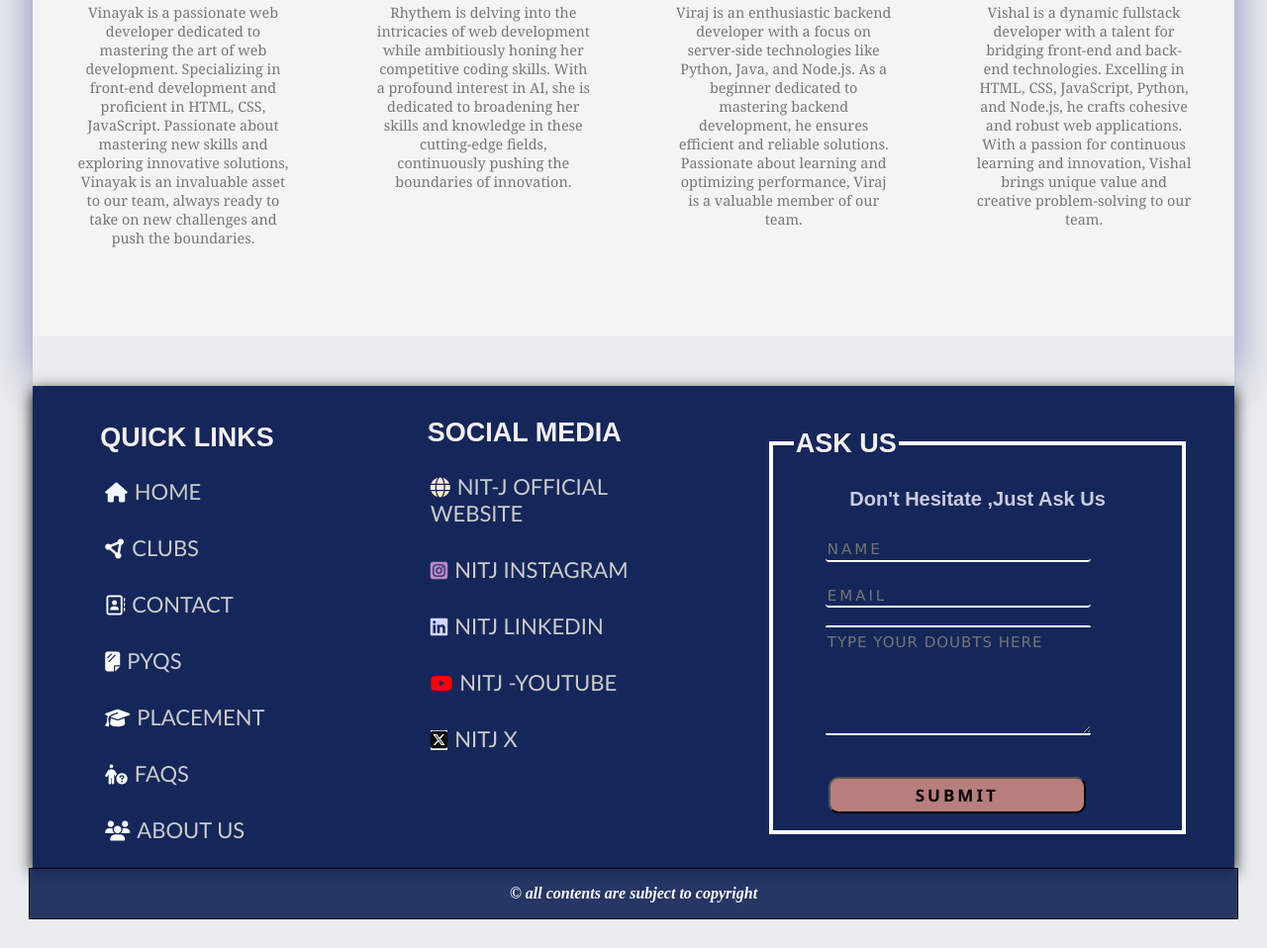
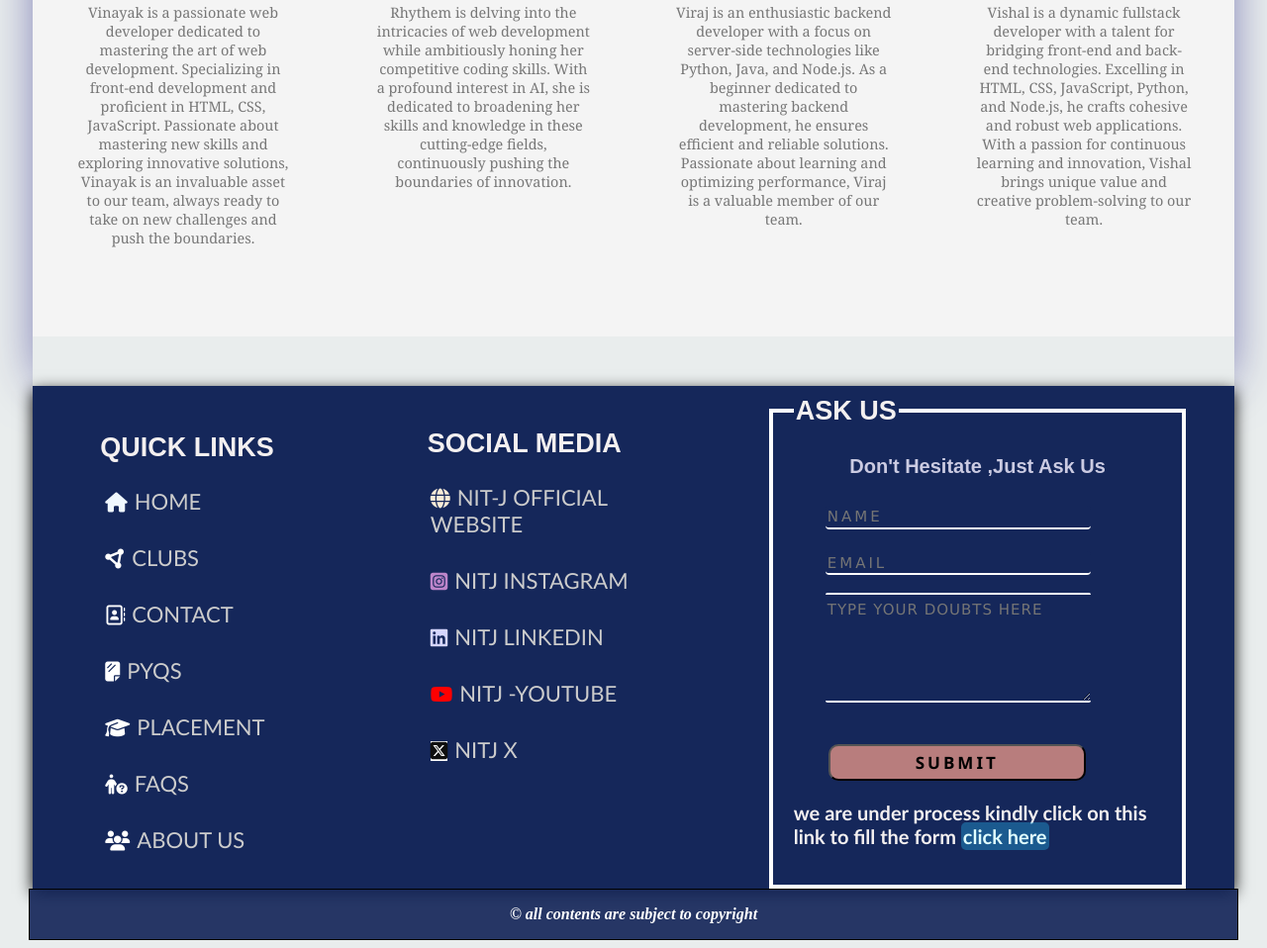
Before and after one commit to mee-vishal/first-year-project, a plain HTML site: page index.html in a window 1280 px wide. Shown: the part 2419-3377 px from the top of the page at 99% size. Before the commit the page ends 3356 px from the top, so only its background shows below. Drawn offline with Linux system fonts and the light colour scheme; a script that the page names is missing; a web font is replaced by a local one.

Commit message:
Update index.html

```diff
--- a/index.html
+++ b/index.html
@@ -383,6 +383,8 @@
             <textarea name="message" id="askustextarea" placeholder="TYPE YOUR DOUBTS HERE"></textarea>
             <br><button id="submitaskus">SUBMIT</button>
         </form>
+         <p id="temp-form">we are under process kindly click on this link to fill the form <a href="https://forms.gle/YkWYEi6G6DGG3dxC8"  id="temp-form-link">click here</a>
+    </p>
     </fieldset></div>
 
 
```
